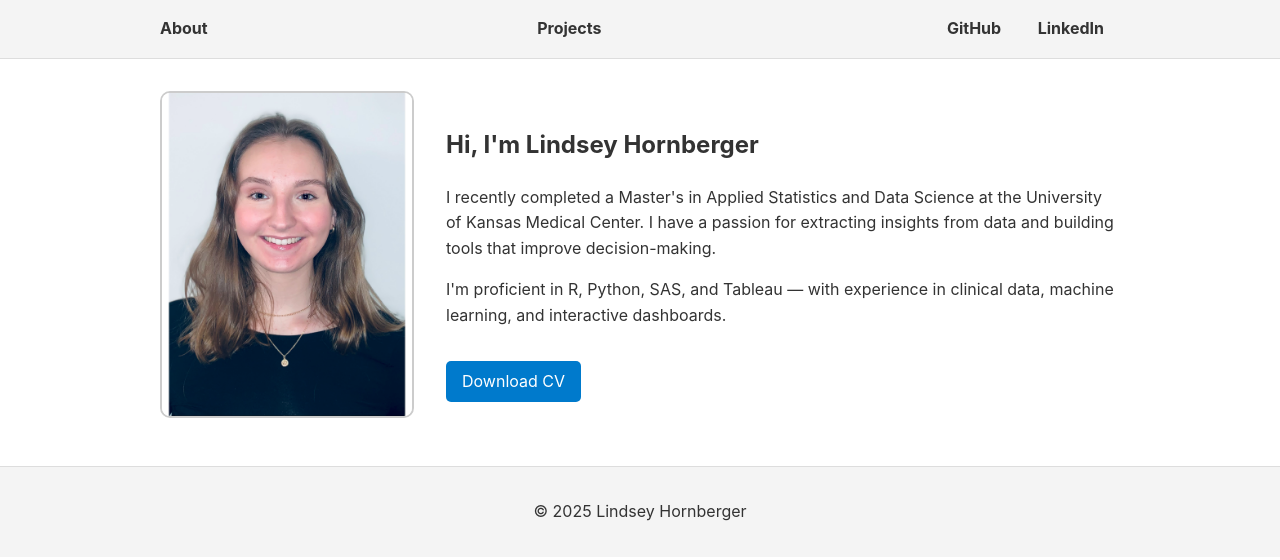
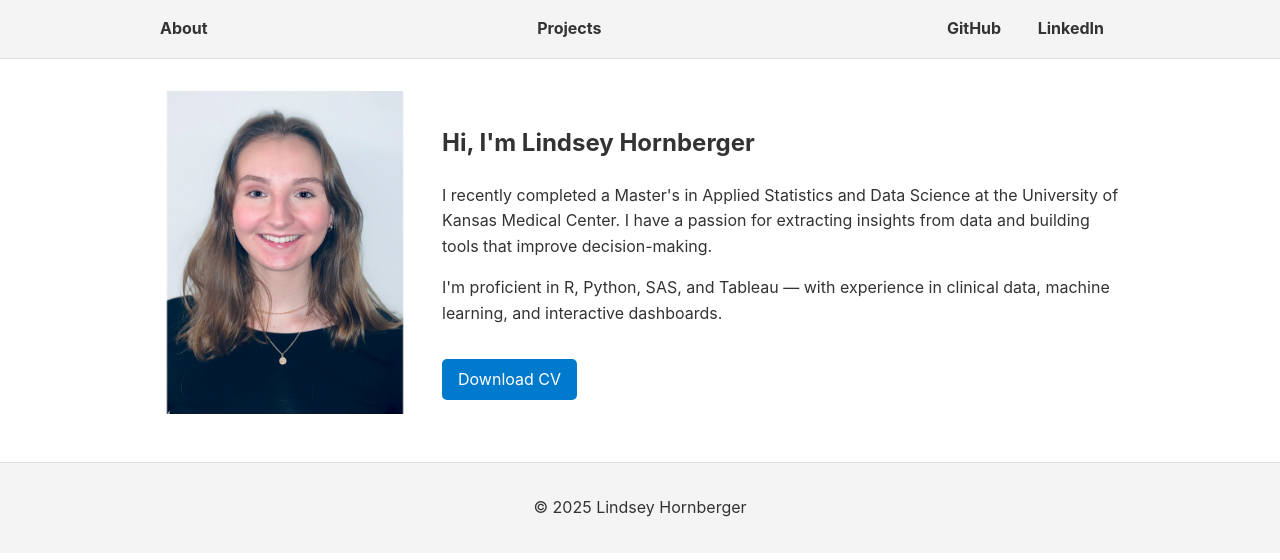
Before and after one commit to lindseyh251/lindseyh251.github.io, a plain HTML site: page index.html in a window 1280 px wide. Drawn offline with Linux system fonts and the light colour scheme.

Commit message:
Update style.css

```diff
--- a/style.css
+++ b/style.css
@@ -47,8 +47,8 @@ nav a.active {
   width: 250px;
   height: auto;
   object-fit: cover;
-  border-radius: 10px;
-  border: 2px solid #ccc;
+  border-radius: 0;
+  border: none;
 }
 
 .intro-text {
```
